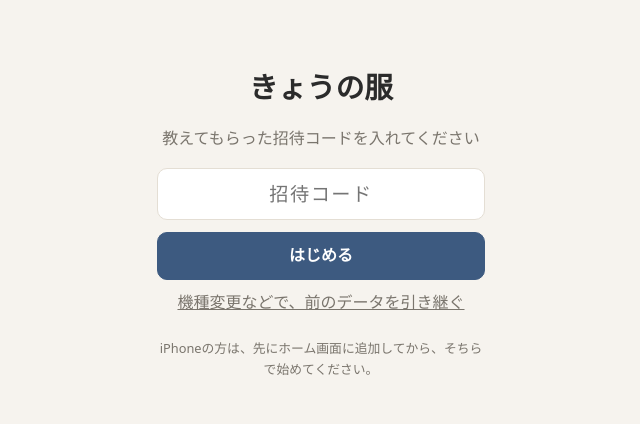
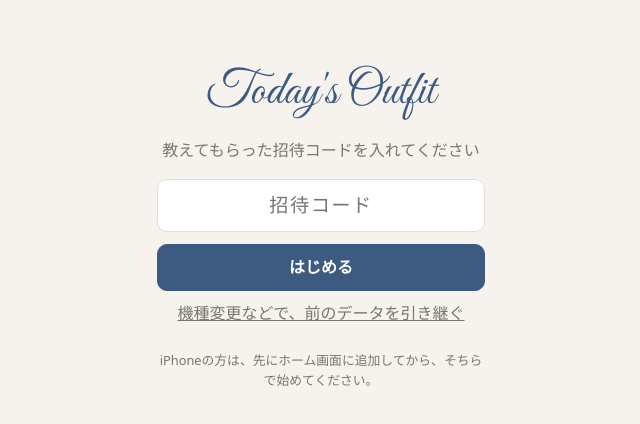
Before and after one commit to RAZOSSO/fuku-outfit, a React (Vite) app: page / in a window 1280 px wide. Shown: the top 424 px of the page, without its empty margins (319-959 px from the left). Built offline with nearby package versions, Linux system fonts and the light colour scheme; no server answers.

Commit message:
アプリ名を Today's Outfit にして、筆記体のロゴを表示する
Co-Authored-By: Claude Opus 5.5 <noreply@anthropic.com>

```diff
--- a/index.html
+++ b/index.html
@@ -7,8 +7,12 @@
     <meta name="viewport" content="width=device-width, initial-scale=1.0, viewport-fit=cover" />
     <meta name="theme-color" content="#f6f3ee" />
     <meta name="apple-mobile-web-app-capable" content="yes" />
-    <meta name="apple-mobile-web-app-title" content="きょうの服" />
-    <title>きょうの服</title>
+    <meta name="apple-mobile-web-app-title" content="Today&#39;s Outfit" />
+    <title>Today&#39;s Outfit</title>
+    <!-- ロゴ用の筆記体。ロゴの文字だけを読み込む（読めないときは端末の筆記体で表示） -->
+    <link rel="preconnect" href="https://fonts.googleapis.com" />
+    <link rel="preconnect" href="https://fonts.gstatic.com" crossorigin />
+    <link href="https://fonts.googleapis.com/css2?family=Great+Vibes&amp;text=Today%27s%20Outfit&amp;display=swap" rel="stylesheet" />
   </head>
   <body>
     <div id="root"></div>
--- a/public/push-sw.js
+++ b/public/push-sw.js
@@ -2,7 +2,7 @@
 self.addEventListener('push', (event) => {
   const data = event.data ? event.data.json() : {}
   event.waitUntil(
-    self.registration.showNotification(data.title || 'きょうの服', {
+    self.registration.showNotification(data.title || "Today's Outfit", {
       body: data.body || '今日の服装を用意しました',
       icon: 'pwa-192x192.png',
       badge: 'pwa-64x64.png',
--- a/src/index.css
+++ b/src/index.css
@@ -98,6 +98,9 @@ label.check input { width: auto; margin: 0; }
 
 .auth { max-width: 360px; margin: 0 auto; padding: 64px 16px; text-align: center; }
 .auth h1 { font-size: 1.8rem; margin-bottom: 8px; }
+/* アプリ名の筆記体ロゴ（フォントは index.html で読み込む） */
+.logo { font-family: 'Great Vibes', 'Snell Roundhand', 'Segoe Script', cursive; font-size: 2.2rem; font-weight: normal; line-height: 1.2; color: var(--accent); }
+.auth h1.logo { font-size: 3rem; }
 
 .date { font-size: 1.1rem; }
 .weather-main { display: flex; justify-content: space-between; align-items: center; }
--- a/src/pages/Login.tsx
+++ b/src/pages/Login.tsx
@@ -35,7 +35,7 @@ export default function Login() {
 
   return (
     <div className="auth">
-      <h1>きょうの服</h1>
+      <h1 className="logo">Today's Outfit</h1>
       <p className="muted">
         {mode === 'invite' ? '教えてもらった招待コードを入れてください' : '設定画面でメモした引き継ぎコードを入れてください'}
       </p>
--- a/src/pages/Today.tsx
+++ b/src/pages/Today.tsx
@@ -76,6 +76,7 @@ export default function Today({ onGoCloset }: { onGoCloset: () => void }) {
 
   return (
     <div className="stack">
+      <div className="logo">Today's Outfit</div>
       <h1 className="date">{formatDate(today())}</h1>
       {outfit && <WeatherCard w={outfit.weather} />}
 
--- a/vite.config.ts
+++ b/vite.config.ts
@@ -13,8 +13,8 @@ export default defineConfig({
       workbox: { importScripts: ['push-sw.js'] }, // プッシュ通知の受け取り処理
       includeAssets: ['favicon.svg', 'apple-touch-icon-180x180.png'],
       manifest: {
-        name: 'きょうの服',
-        short_name: 'きょうの服',
+        name: "Today's Outfit",
+        short_name: "Today's Outfit",
         description: '今日の天気と手持ちの服から、服装を1つ提案します',
         lang: 'ja',
         display: 'standalone',
```
